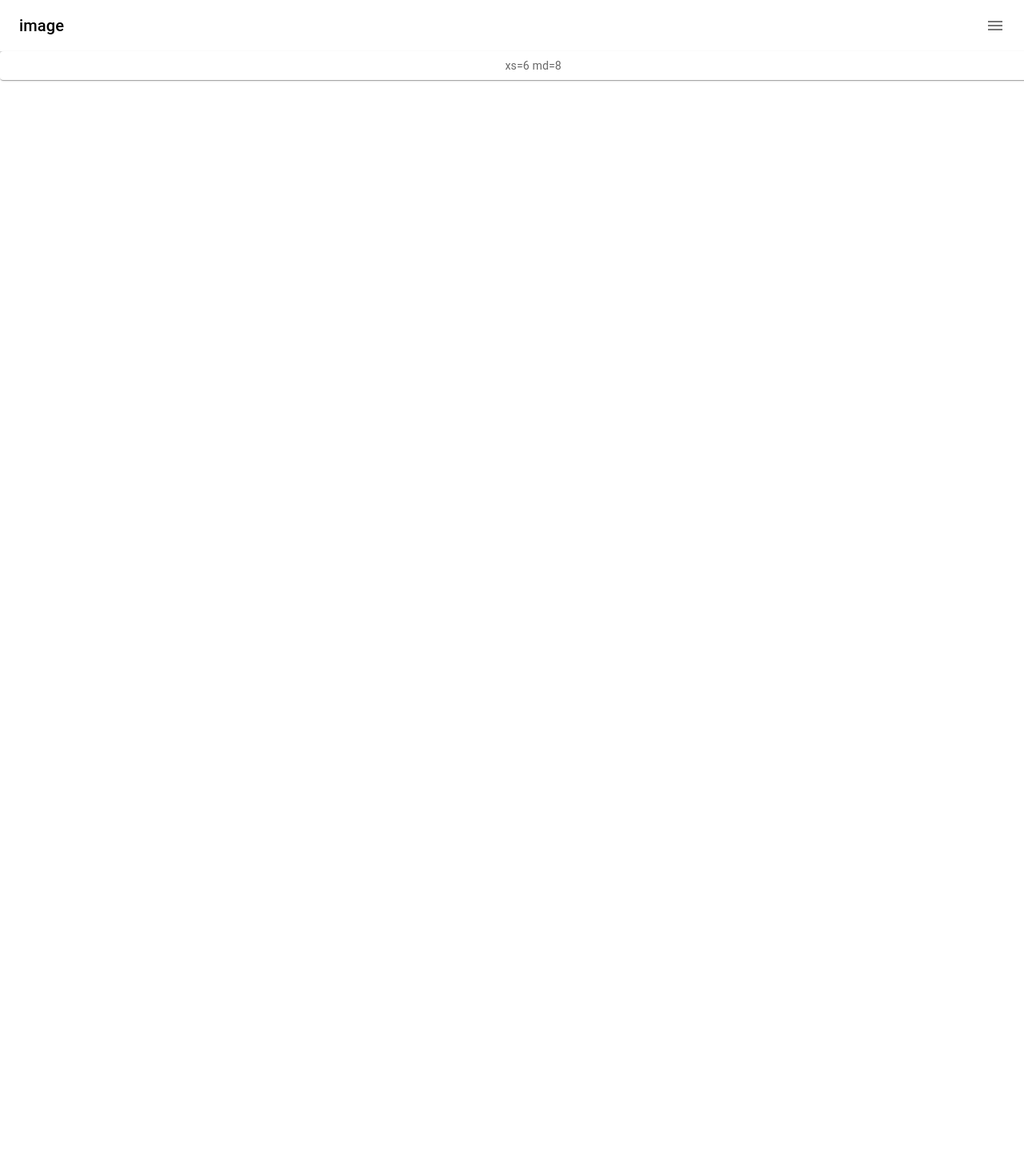
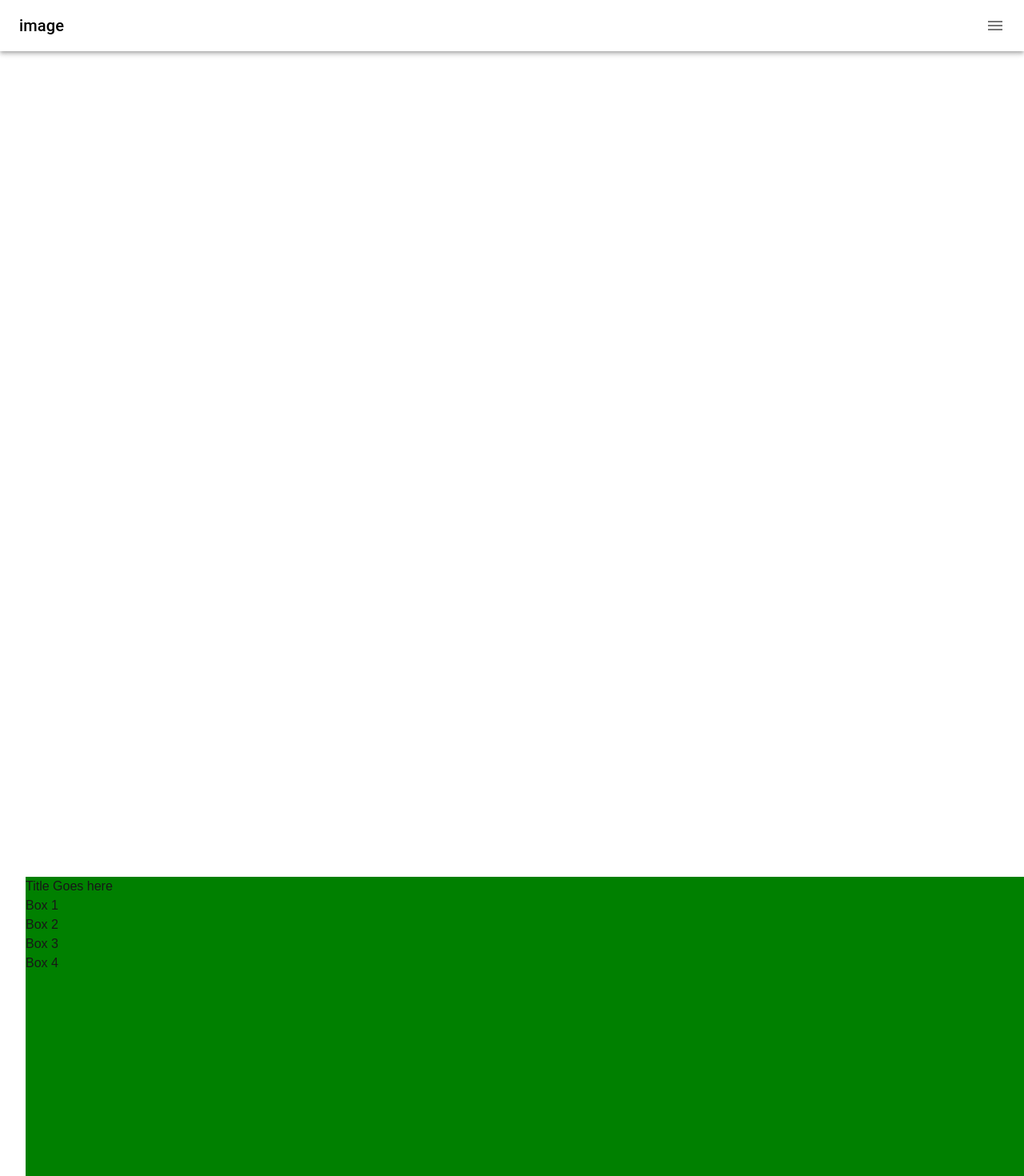
Before and after one commit to jonss0777/Flock, a Next.js app in the folder my-app/: page /project in a window 1280 px wide. Shown: the top 1470 px of the page at 80% size. Before the commit the page ends 1064 px from the top, so only its background shows below. Built offline with nearby package versions, Linux system fonts and the light colour scheme.

Commit message:
set up blue boxes

```diff
--- a/my-app/app/globals.css
+++ b/my-app/app/globals.css
@@ -15,6 +15,8 @@
 }
 
 body {
+  width: 2000;
+  height: 1000;
   color: var(--foreground);
   background: var(--background);
   font-family: Arial, Helvetica, sans-serif;
--- a/my-app/app/project/SimpleContainer.js
+++ /dev/null
@@ -1,18 +0,0 @@
-import * as React from 'react';
-import CssBaseline from '@mui/material/CssBaseline';
-import Box from '@mui/material/Box';
-import Container from '@mui/material/Container';
-const SimpleContainer = ({children}) => {
-
-  return (
-    <React.Fragment>
-
-      <Container maxWidth="lg" >
-      {children}
-      </Container>
-
-    </React.Fragment>
-  );
-}
-
-export default SimpleContainer;
--- a/my-app/app/project/page.js
+++ b/my-app/app/project/page.js
@@ -3,6 +3,11 @@ import { styled } from '@mui/material/styles';
 import Box from '@mui/material/Box';
 import Paper from '@mui/material/Paper';
 import Grid from '@mui/material/Grid2';
+
+import Card from '@mui/material/Card';
+import CardContent from '@mui/material/CardContent';
+import Typography from '@mui/material/Typography';
+
 
 const Item = styled(Paper)(({ theme }) => ({
   backgroundColor: '#fff',
@@ -17,16 +22,67 @@ const Item = styled(Paper)(({ theme }) => ({
 
 export default function Home() {
   return (
-    <Box width={2000} height={1000} sx={{ flexGrow: 1 }}>
-      <Grid container spacing={0} direction="row">
-        <Grid size={{ xs: 6, md: 8 }}>
-          <Item>xs=6 md=8</Item>
-        </Grid>
-        <Grid size={{ xs: 6, md: 4 }}>
-          <Item>xs=6 md=4</Item>
+    <Box width={2000} height={4000} flexDirection={"column"} m={2} >
+
+      <Box width={2000} height={1000} sx={{ flexGrow: 1 }}>
+
+        <Grid container spacing={0} direction="row">
+          <Grid item style={{ width: '70%', backgroundColor: "white", height: 1000 }} >
+            <Card>
+
+            </Card>
+          </Grid>
+          <Grid item style={{ width: '30%', backgroundColor: "skyblue", height: 1000 }}>
+            {/* Item 2 */}
+
+          </Grid>
+
+
         </Grid>
 
-      </Grid>
-    </Box>
+      </Box>
+      <Box width={2000} height={1000} sx={{ flexGrow: 1 }}>
+
+        <Grid container spacing={0} direction="row" m={2}>
+          <Grid item style={{ width: '70%', backgroundColor: "green", height: 1000 }} >
+            {/* Title Box */}
+            <Box>
+              <p>Title Goes here</p>
+            </Box>
+            {/* Card*/}
+            <Box>
+
+              {/* Box 1 */}
+              <Grid>
+                <p>Box 1</p>
+              </Grid>
+              {/* Box 2 */}
+              <Grid>
+              <p>Box 2</p>
+              </Grid>
+              {/* Box 3 */}
+              <Grid>
+              <p>Box 3</p>
+              </Grid>
+              {/* Box 4 */}
+              <Grid>
+              <p>Box 4</p>
+              </Grid>
+            </Box>
+          </Grid>
+
+          <Grid item style={{ width: '30%', backgroundColor: "skyblue", height: 1000 }}>
+            {/* Item 2 */}
+
+          </Grid>
+        </Grid>
+
+
+
+
+      </Box>
+
+
+    </Box >
   );
 }
```
